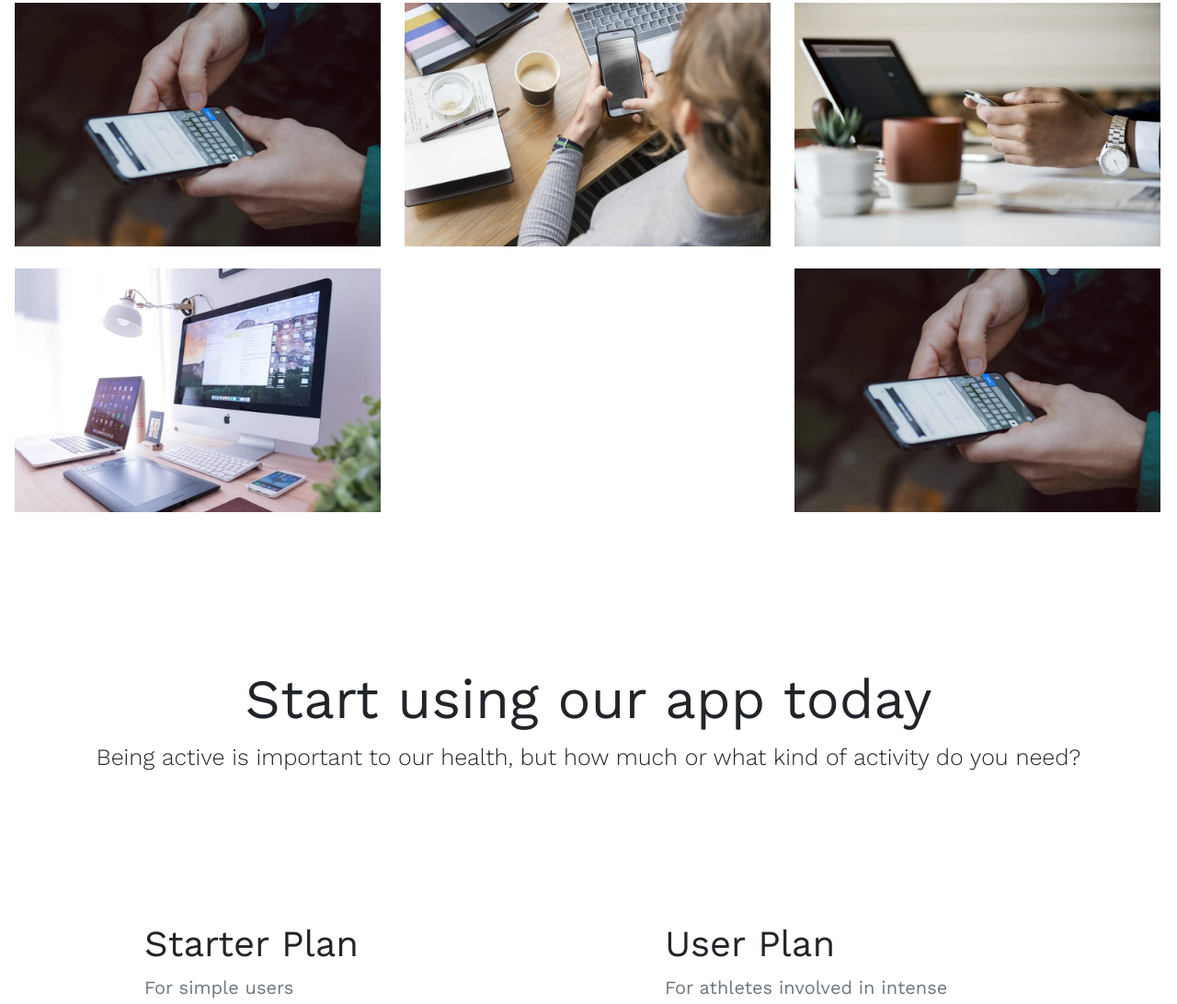
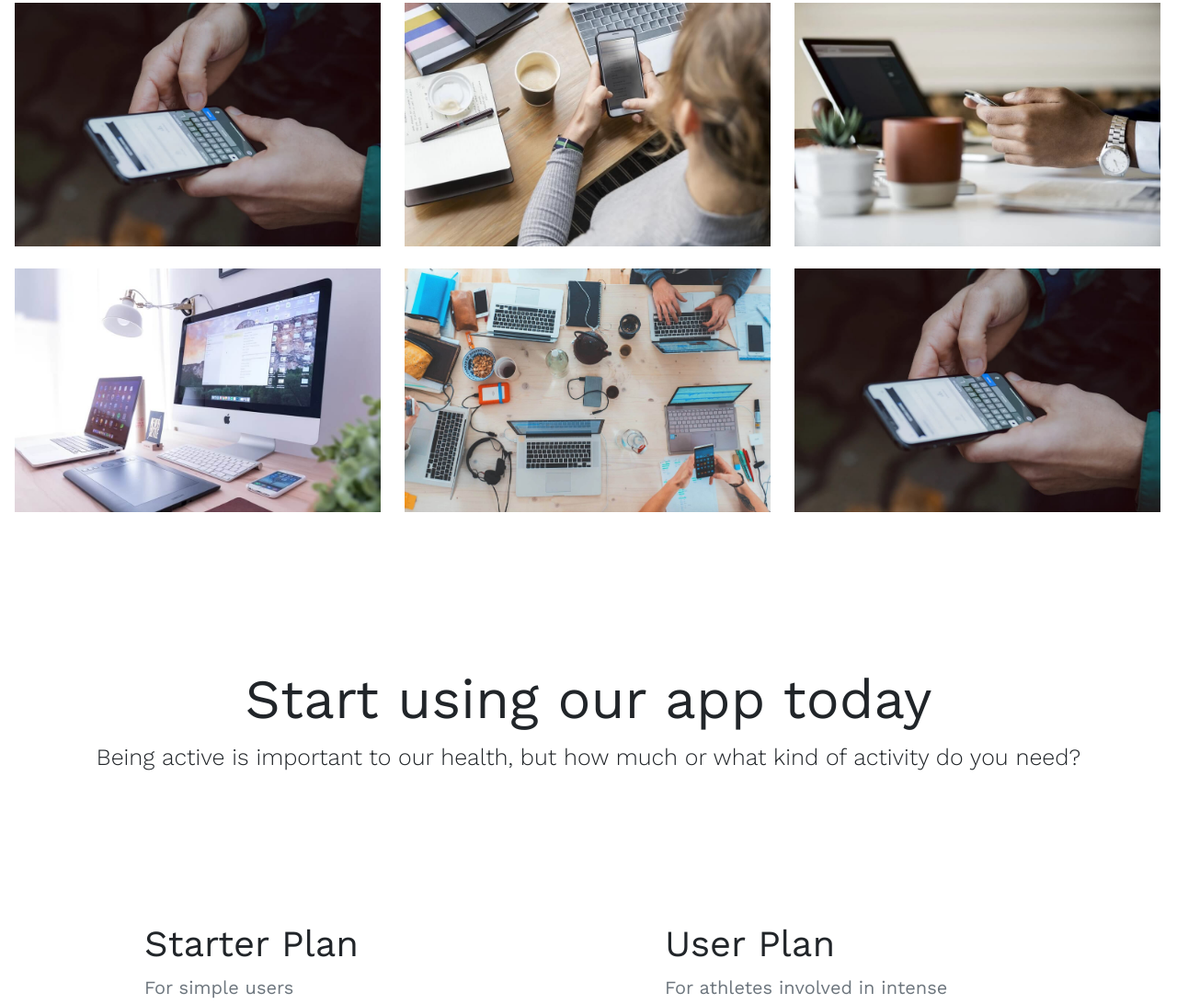
Before and after one commit to Developer-Ibrahim-Hossain/Hand-Writing-Code, a plain HTML site: page index.html in a window 1280 px wide. Shown: the part 2569-3661 px from the top of the page at 92% size. Drawn offline with nearby package versions, Linux system fonts and the light colour scheme.

Commit message:
Update index.html

```diff
--- a/index.html
+++ b/index.html
@@ -248,7 +248,8 @@
             </a>
           </div>
           <div class="col-4 mb-4">
-            <a href="https://developer-ibrahim-hossain.github.io/Hand-Writing-Code/image/background18.jpg" alt="">
+            <a href="https://developer-ibrahim-hossain.github.io/Hand-Writing-Code/image/background18.jpg">
+              <img class="app-height" src="image/background18.jpg" alt="">
             </a>
           </div>
           <div class="col-4 mb-4">
```
